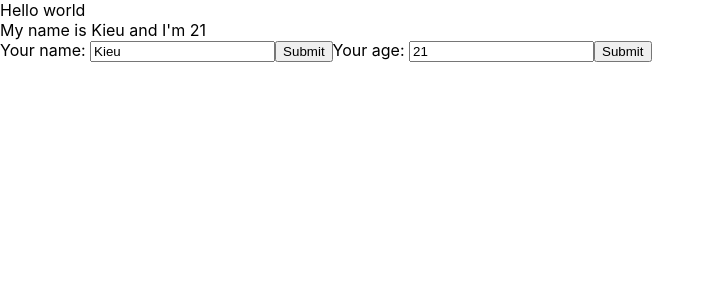
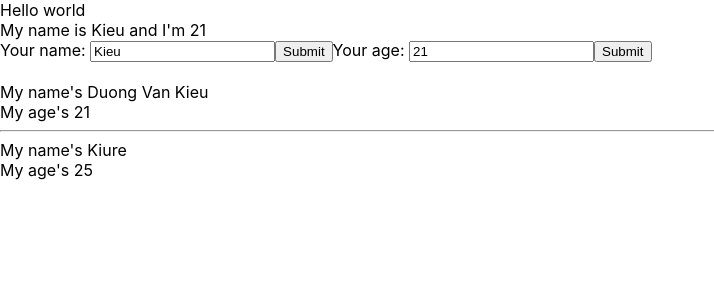
Before and after one commit to tedvkieu/ReactJS_Basic, a React (Create React App) app: page / in a window 1280 px wide. Shown: the top 300 px of the page, without its empty margins (0-714 px from the left). Built offline with nearby package versions, Linux system fonts and the light colour scheme.

Commit message:
#23 Props

```diff
--- /dev/null
+++ b/src/components/DisplayInfor.js
@@ -0,0 +1,17 @@
+import React from 'react';
+import UserInfor from './Userinfor';
+import MyComponent from './MyComponent';
+
+class DisplayInfor extends React.Component {
+    render() {
+        console.log(this.props);
+        const { age, name } = this.props;
+        return (
+            <div>
+                <div>My name's {name}</div>
+                <div>My age's {age}</div>
+            </div>
+        );
+    }
+}
+export default DisplayInfor;
--- a/src/components/MyComponent.js
+++ b/src/components/MyComponent.js
@@ -1,12 +1,22 @@
 import React from 'react';
 import UserInfor from './Userinfor';
+import DisplayInfor from './DisplayInfor';
 
 class MyComponent extends React.Component {
     //JSX : chỉ có React có. Cho phép code JS ngay trong HTML
     render() {
+        const myAge = 25;
+        const myInfor = ['ab', 'c', 'd'];
         return (
             <div>
                 <UserInfor></UserInfor>
+                <br></br>
+                <DisplayInfor name="Duong Van Kieu" age="21"></DisplayInfor>
+                <hr></hr>
+                <DisplayInfor
+                    name="Kiure"
+                    age={myAge}
+                    myInfor={myInfor}></DisplayInfor>
             </div>
         );
     }
```
